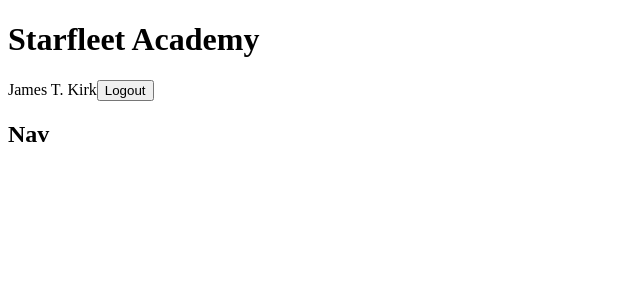
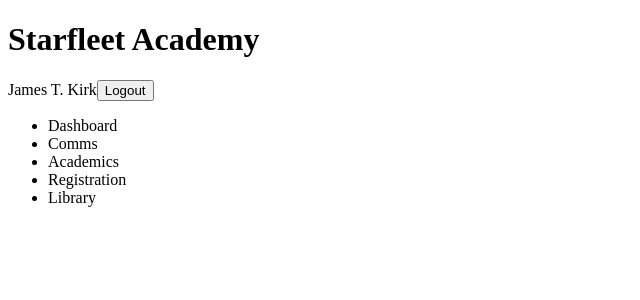
Before and after one commit to abigailboyer/starfleetacademy, a React (Create React App) app: page / in a window 1280 px wide. Shown: the top 300 px of the page, without its empty margins (0-640 px from the left). Built offline with nearby package versions, Linux system fonts and the light colour scheme.

Commit message:
add nav links

```diff
--- a/src/components/Nav.js
+++ b/src/components/Nav.js
@@ -3,7 +3,23 @@
 function Nav() {
   return(
     <nav>
-      <h2>Nav</h2>
+      <ul>
+        <li>
+          Dashboard
+        </li>
+        <li>
+          Comms
+        </li>
+        <li>
+          Academics
+        </li>
+        <li>
+          Registration
+        </li>
+        <li>
+          Library
+        </li>
+      </ul>
     </nav>
   )
 }
```
